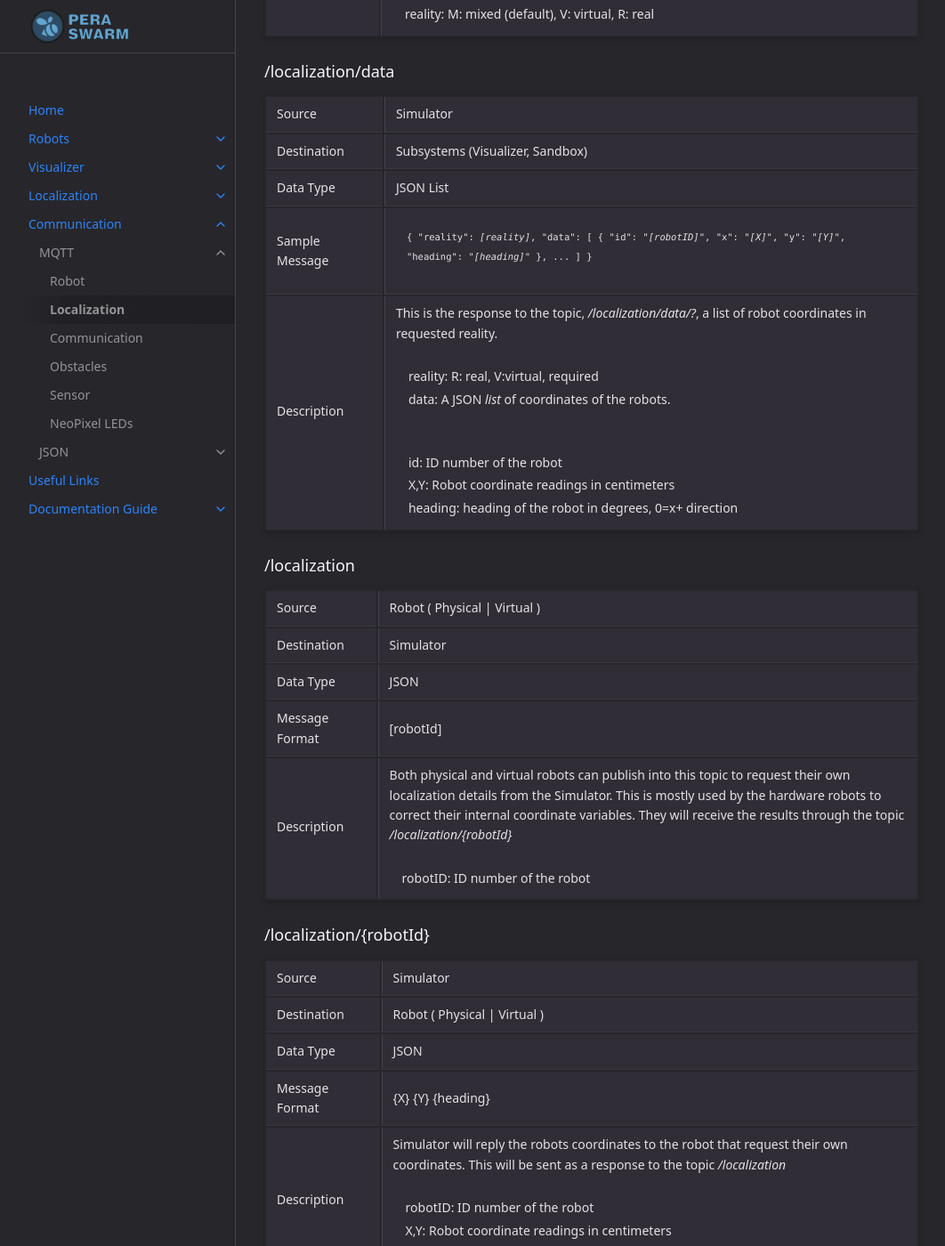
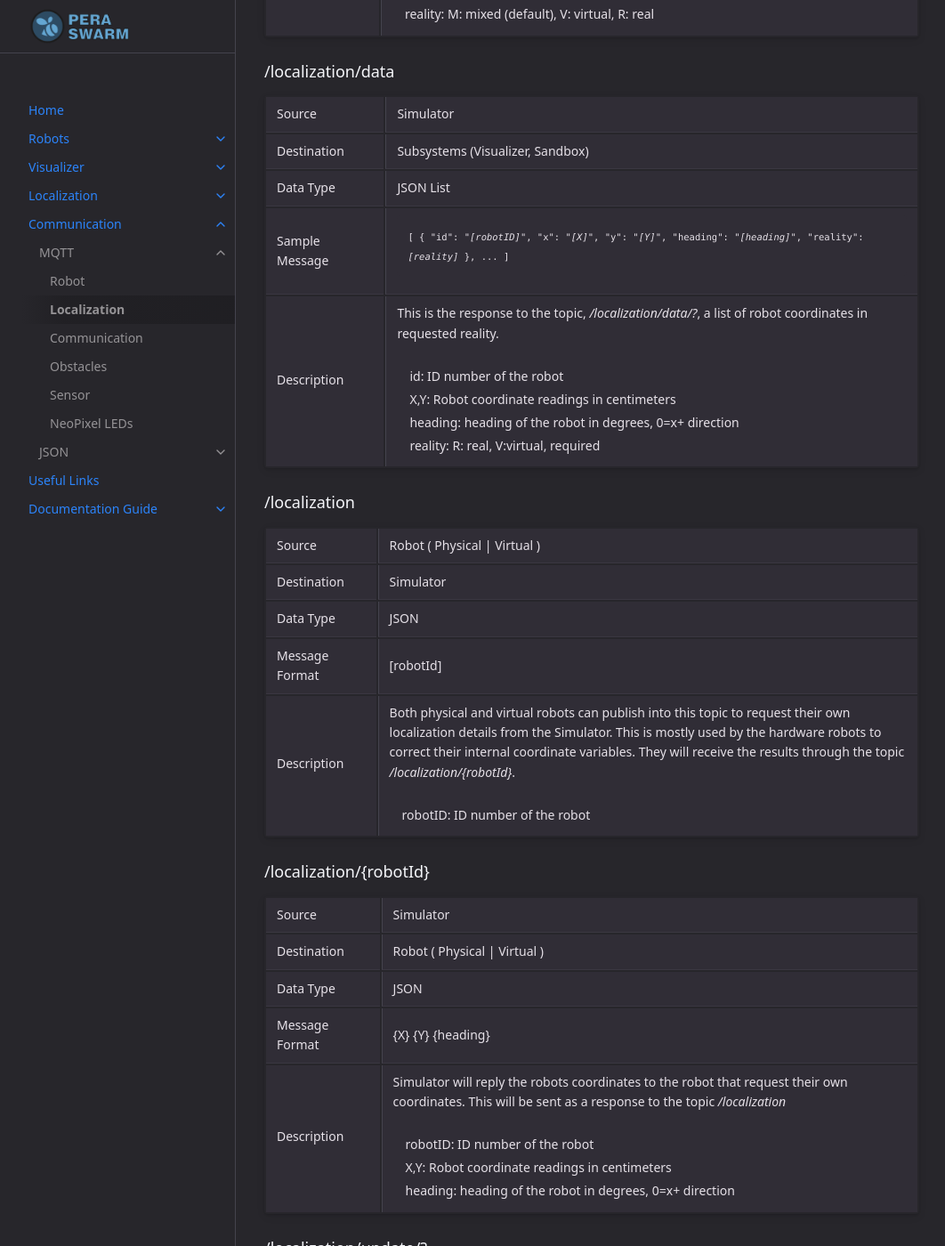
Before and after one commit to luk3Sky/docs, a Jekyll site: the page built from docs/communication/mqtt/mqtt_localization.md, in a window 1280 px wide and 1400 px high, scrolled down 645 px. Shown: the whole window at 89% size, without its empty margins (107-1169 px from the left). Built offline with Jekyll 4.4.1, drawn with Linux system fonts in a browser that asks for light colours; some of the changed text lies outside the part shown.

Commit message:
Localization Protocol update

```diff
--- a/docs/communication/mqtt/mqtt_localization.md
+++ b/docs/communication/mqtt/mqtt_localization.md
@@ -39,18 +39,16 @@
     <tr><td>Sample Message</td><td>
         <div class="language-json highlighter-rouge">
             <code class="highlight">
+                [
                 {
-                    "reality": <i>[reality]</i>,
-                    "data": [
-                        {
-                            "id": "<i>[robotID]</i>",
-                            "x": "<i>[X]</i>",
-                            "y": "<i>[Y]</i>",
-                            "heading": "<i>[heading]</i>"
-                        },
-                    ...
-                    ]
-                }
+                    "id": "<i>[robotID]</i>",
+                    "x": "<i>[X]</i>",
+                    "y": "<i>[Y]</i>",
+                    "heading": "<i>[heading]</i>",
+                    "reality": <i>[reality]</i>
+                },
+                ...
+                ]
             </code>
         </div>
     </td></tr>
@@ -59,13 +57,10 @@
         a list of robot coordinates in requested reality.
 
         <br><br>
-        <dd>reality: R: real, V:virtual, required</dd>
-        <dd>data: A JSON <i>list</i> of coordinates of the robots.</dd>
-
-        <br><br>
         <dd>id: ID number of the robot</dd>
         <dd>X,Y: Robot coordinate readings in centimeters</dd>
         <dd>heading: heading of the robot in degrees, 0=x+ direction</dd>
+        <dd>reality: R: real, V:virtual, required</dd>
 
     </td></tr>
 </table>
@@ -84,7 +79,7 @@
     <tr><td>Description</td><td>
         Both physical and virtual robots can publish into this topic to request their own localization details
         from the Simulator. This is mostly used by the hardware robots to correct their internal coordinate variables.
-        They will receive the results through the topic <i>/localization/{robotId}</i>
+        They will receive the results through the topic <i>/localization/{robotId}</i>.
 
         <br><br>
         <dd>robotID: ID number of the robot</dd>
@@ -139,13 +134,16 @@
     <tr><td>Message Format</td><td>
         <div class="language-json highlighter-rouge">
             <code class="highlight">
+                [
                 {
-                    "reality": <i>[reality]</i>,
-                    "data": [
-                    {"id": "<i>[robotID]</i>", "x": "<i>[X]</i>", "y": "<i>[Y]</i>", "heading": "<i>[heading]</i>"},
-                    ...
-                    ]
-                }
+                    "id": "<i>[robotID]</i>",
+                    "x": "<i>[X]</i>",
+                    "y": "<i>[Y]</i>",
+                    "heading": "<i>[heading]</i>",
+                    "reality": <i>[reality]</i>
+                },
+                ...
+                ]
             </code>
         </div>
     </td></tr>
@@ -155,12 +153,9 @@
         Virtual robots to send a single coordinate with <i>"reality": "V"</i>
 
         <br><br>
-        <dd>reality: R: real, V:virtual, required</dd>
-        <dd>data: A JSON list of coordinates</dd>
-
-        <br>
         <dd>robotID: ID number of the robot</dd>
         <dd>X,Y: Robot coordinate readings in centimeters</dd>
         <dd>heading: heading of the robot in degrees, 0=x+ direction</dd>
+        <dd>reality: R: real, V:virtual, required</dd>
     </td></tr>
 </table>
```
